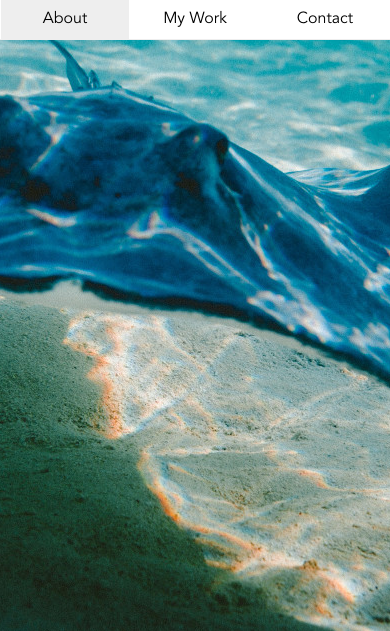
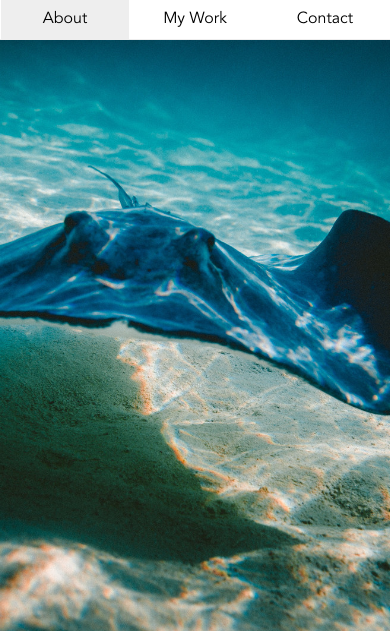
Before and after one commit to jdLYNC/jdLYNC.github.io, a website: page index.html in a window 390 px wide. Shown: the top 631 px of the page. Drawn offline with nearby package versions, Linux system fonts and the light colour scheme.

Commit message:
attempt fix on mobile parallax image size issue 9

```diff
--- a/style.scss
+++ b/style.scss
@@ -112,7 +112,6 @@ body {
   align-items: flex-end;
   @media (max-width: 415px) {
     background-attachment: scroll;
-    background-size: auto;
     background-position: center;
   }
 }
```
Also changed, not shown: style.css, 1 other file.
